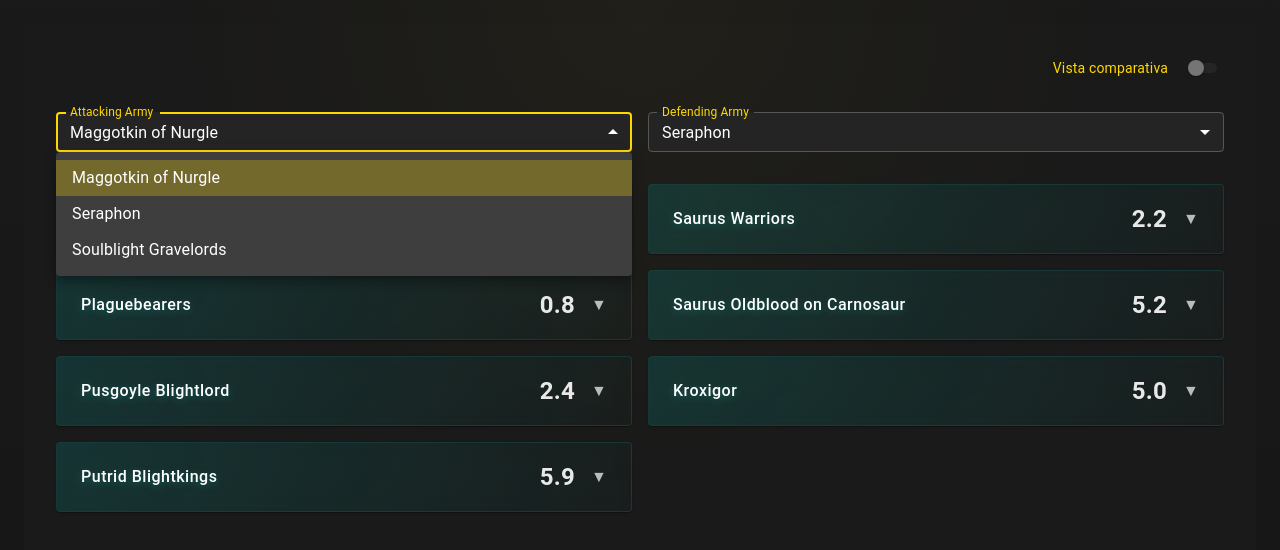
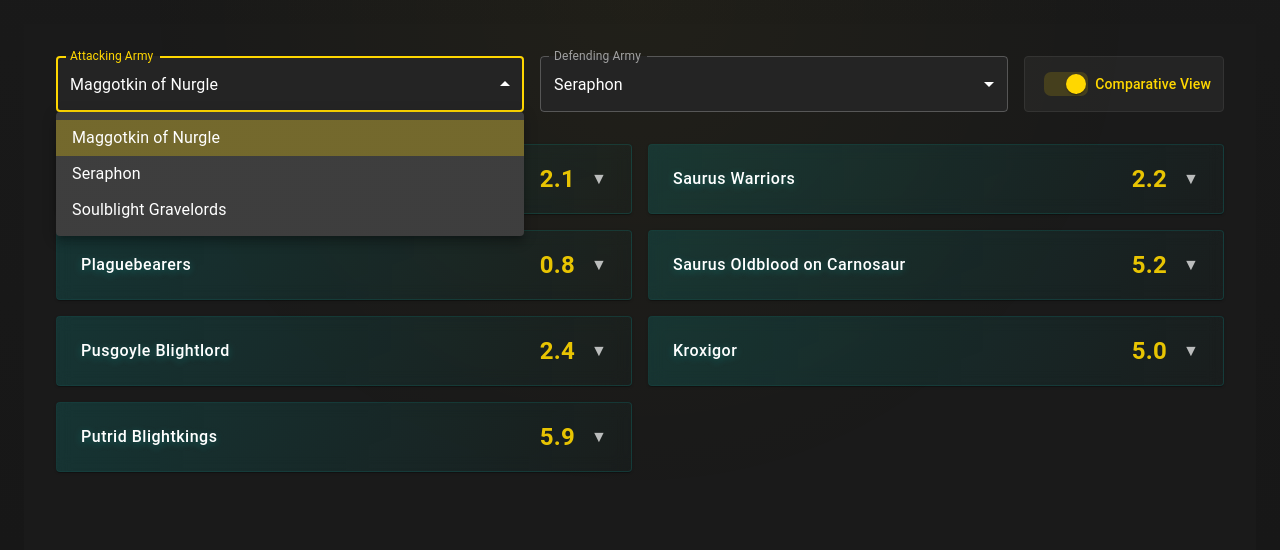
Before and after one commit to fafimba/Statos, a React (Create React App) app in the folder frontend/: page / in a window 1280 px wide. Both pictures are taken after a click on the element "Maggotkin of Nurgle". Shown: the top 550 px of the page. Built offline with nearby package versions, Linux system fonts and the light colour scheme.

Commit message:
-Estilando

```diff
--- a/frontend/src/components/ComparacionEjercitos/index.js
+++ b/frontend/src/components/ComparacionEjercitos/index.js
@@ -11,7 +11,8 @@
   Collapse,
   Card,
   CardContent,
-  Tooltip
+  Tooltip,
+  FormControlLabel
 } from '@mui/material';
 import { armies } from '../../data/armies';
 import { calculateAttacks } from '../../utils/calculator';
@@ -54,72 +55,139 @@
     }}>
       {/* Control de vista */}
       <Box sx={{
+        display: 'flex',
+        gap: 2,
         mb: 4,
+        flexDirection: { xs: 'column', sm: 'row' },
+        alignItems: 'center'
+      }}>
+        {/* Selectores de ejército */}
+        <Box sx={{
           display: 'flex',
-        justifyContent: 'flex-end',
-        alignItems: 'center',
-        gap: 2
+          gap: 2,
+          flex: 1,
+          width: '100%',
+          flexDirection: { xs: 'column', sm: 'row' }
         }}>
-        <Typography variant="body2" color="primary">
-          {vistaUnaColumna ? 'Vista atacante' : 'Vista comparativa'}
-        </Typography>
-        <Switch
-          checked={vistaUnaColumna}
-          onChange={(e) => setVistaUnaColumna(e.target.checked)}
-          size="small"
+          <FormControl sx={{ minWidth: 200, flex: 1 }}>
+            <InputLabel
+              id="attacking-army-label"
               sx={{
-            '& .MuiSwitch-thumb': {
-              backgroundColor: vistaUnaColumna ? 'primary.main' : 'grey.600'
+                color: 'text.secondary',
+                '&.Mui-focused': {
+                  color: 'primary.main'
                 }
               }}
-        />
-      </Box>
-
-      {/* Selectores de ejércitos */}
-      <Grid container spacing={2} sx={{ mb: 4 }}>
-        <Grid item xs={12} md={6}>
-          <FormControl fullWidth size="small" sx={{
-            '& .MuiOutlinedInput-root': {
-              backgroundColor: 'custom.inputBackground',
-              borderColor: 'divider'
-            }
-          }}>
-            <InputLabel sx={{ color: 'primary.main' }}>Attacking Army</InputLabel>
+            >
+              Attacking Army
+            </InputLabel>
             <Select
+              labelId="attacking-army-label"
               value={selectedEjercitoAtacante}
               onChange={(e) => setSelectedEjercitoAtacante(e.target.value)}
               label="Attacking Army"
             >
-              {Object.keys(armies).map((nombre) => (
-                <MenuItem key={nombre} value={nombre}>
-                  {nombre}
+              {Object.keys(armies).map((armyName) => (
+                <MenuItem
+                  key={armyName}
+                  value={armyName}
+                  sx={{
+                    '&:hover': {
+                      backgroundColor: '#2a2a2a'
+                    },
+                    '&.Mui-selected': {
+                      backgroundColor: '#333333',
+                      '&:hover': {
+                        backgroundColor: '#383838'
+                      }
+                    }
+                  }}
+                >
+                  {armyName}
                 </MenuItem>
               ))}
             </Select>
           </FormControl>
-        </Grid>
-        <Grid item xs={12} md={6}>
-          <FormControl fullWidth size="small" sx={{
-            '& .MuiOutlinedInput-root': {
-              backgroundColor: 'custom.inputBackground',
-              borderColor: 'divider'
+
+          <FormControl sx={{ minWidth: 200, flex: 1 }}>
+            <InputLabel
+              id="defending-army-label"
+              sx={{
+                color: 'text.secondary',
+                '&.Mui-focused': {
+                  color: 'primary.main'
                 }
-          }}>
-            <InputLabel sx={{ color: 'primary.main' }}>Defending Army</InputLabel>
+              }}
+            >
+              Defending Army
+            </InputLabel>
             <Select
+              labelId="defending-army-label"
               value={selectedEjercitoDefensor}
               onChange={(e) => setSelectedEjercitoDefensor(e.target.value)}
               label="Defending Army"
             >
-              {Object.keys(armies).map((nombre) => (
-                <MenuItem key={nombre} value={nombre}>
-                  {nombre}
+              {Object.keys(armies).map((armyName) => (
+                <MenuItem
+                  key={armyName}
+                  value={armyName}
+                  sx={{
+                    '&:hover': {
+                      backgroundColor: '#2a2a2a'
+                    },
+                    '&.Mui-selected': {
+                      backgroundColor: '#333333',
+                      '&:hover': {
+                        backgroundColor: '#383838'
+                      }
+                    }
+                  }}
+                >
+                  {armyName}
                 </MenuItem>
               ))}
             </Select>
           </FormControl>
-        </Grid>
-      </Grid>
+        </Box>
+
+        {/* Selector de vista simplificado */}
+        <FormControlLabel
+          control={
+            <Switch
+              checked={!vistaUnaColumna}
+              onChange={(e) => setVistaUnaColumna(!e.target.checked)}
+              sx={{
+                '& .MuiSwitch-thumb': {
+                  backgroundColor: !vistaUnaColumna ? 'primary.main' : '#808080',
+                },
+                '& .MuiSwitch-track': {
+                  backgroundColor: !vistaUnaColumna ? 'rgba(255, 215, 0, 0.3)' : 'rgba(255, 255, 255, 0.1)',
+                }
+              }}
+            />
+          }
+          label={
+            <Typography
+              sx={{
+                color: 'primary.main',
+                fontSize: '0.875rem',
+                fontWeight: 500,
+              }}
+            >
+              Comparative View
+            </Typography>
+          }
+          sx={{
+            margin: 0,
+            backgroundColor: '#242424',
+            border: '1px solid #333333',
+            borderRadius: '4px',
+            padding: '4px 12px',
+            height: '56px',
+            alignItems: 'center',
+          }}
+        />
+      </Box>
 
       {/* Lista de unidades */}
       <Grid container spacing={2}>
@@ -168,32 +236,6 @@
   const [habilidadUnidadActiva, setHabilidadUnidadActiva] = useState(false);
   const [expandido, setExpandido] = useState(false);
 
-  // Manejadores para habilidades ofensivas y defensivas
-  const handleToggleHabilidadOfensiva = useCallback((unidadId, habilidadId) => {
-    setHabilidadesUnidad(prev => ({
-      ...prev,
-      ofensivas: {
-        ...prev.ofensivas,
-        [unidadId]: {
-          ...prev.ofensivas[unidadId],
-          [habilidadId]: !prev.ofensivas[unidadId]?.[habilidadId]
-        }
-      }
-    }));
-  }, [setHabilidadesUnidad]);
-
-  const handleToggleHabilidadDefensiva = useCallback((unidadId, habilidadId) => {
-    setHabilidadesUnidad(prev => ({
-      ...prev,
-      defensivas: {
-        ...prev.defensivas,
-        [unidadId]: {
-          ...prev.defensivas[unidadId],
-          [habilidadId]: !prev.defensivas[unidadId]?.[habilidadId]
-        }
-      }
-    }));
-  }, [setHabilidadesUnidad]);
 
   // Calcular daños contra unidades
   const danosContraUnidades = useMemo(() => {
@@ -211,7 +253,7 @@
 
       // Evaluar condiciones de habilidad de unidad primero
       let condicionHabilidadCumplida = false;
-      if (unidad.ability?.effect?.type === 'conditional_ability' &&
+      if (unidad.ability?.effect?.type === 'enemy_unit' &&
           (unidad.ability.type === 'fixed' ||
            (unidad.ability.type === 'toggleable' && habilidadUnidadActiva))) {
         const efecto = unidad.ability.effect;
@@ -439,7 +481,7 @@
           }}>
             {!expandido && (
               <Typography sx={{
-                color: 'text.primary',
+                color: 'text.damage',
                 fontSize: '1.5rem',
                 fontWeight: 600,
                 opacity: 0.9,
@@ -479,22 +521,22 @@
                 <StatBox
                   label="Size"
                   value={unidad.models}
-                  color="primary.main"
+                  color="text.primary"
                 />
                 <StatBox
                   label="Wounds"
                   value={unidad.wounds}
-                  color="#ff6b6b"
+                  color="text.primary"
                 />
                 <StatBox
                   label="Save"
                   value={`${unidad.save}+`}
-                  color="#ffd700"
+                  color="text.primary"
                 />
                 <StatBox
                   label="Ward"
                   value={unidad.ward ? `${unidad.ward}+` : '-'}
-                  color="#9370db"
+                  color="text.primary"
                 />
               </Box>
 
@@ -782,9 +824,7 @@
   unidadAtacante,
   unidadOponente,
   perfilesModificados,
-  maxDanoEjercito,
-  damage_final,
-  desglose_perfiles
+  damage_final
 }) => {
   const danoTotal = Number.isFinite(damage_final) ? damage_final : 0;
 
@@ -1077,43 +1117,31 @@
         </Typography>
         <Box sx={{
           display: 'flex',
+          alignItems: 'baseline',
           gap: 1,
-          alignItems: 'center'
+          width: '100%', // Asegura que el contenedor ocupe todo el ancho
         }}>
           <Typography
             variant="h5"
             sx={{
-              color: 'primary.main',
+              color: 'secondary.main',
               fontWeight: 'bold',
               lineHeight: 1
             }}
           >
             {danoFinal.toFixed(1)}
           </Typography>
-          <Box sx={{
-            display: 'flex',
-            alignItems: 'baseline',
-            gap: 0.5
-          }}>
           <Typography
             variant="body2"
             sx={{
-                color: 'rgba(144, 202, 249, 0.7)',
-                fontWeight: 500
+              color: 'secondary.main',
+              fontWeight: 500,
+              marginLeft: 'auto', // Empuja el elemento al extremo derecho
+              whiteSpace: 'nowrap' // Evita que el porcentaje se rompa en dos líneas
             }}
           >
             {`${porcentajeVidaTotal.toFixed(0)}%`}
           </Typography>
-            <Typography
-              variant="caption"
-              sx={{
-                color: 'rgba(255,255,255,0.5)',
-                fontSize: '0.7rem'
-              }}
-            >
-              {`(${Math.ceil(danoFinal)}/${vidaTotal}W)`}
-            </Typography>
-          </Box>
         </Box>
       </Box>
 
@@ -1130,7 +1158,7 @@
           position: 'relative',
           borderRadius: '2px',
           overflow: 'hidden',
-          backgroundColor: 'custom.progressBarBg',
+          backgroundColor: 'secondary.dark',
           maskImage: `repeating-linear-gradient(
             to right,
             #000 0%,
@@ -1152,7 +1180,7 @@
               position: 'absolute',
               height: '100%',
               width: `${porcentajeVidaTotal}%`,
-              backgroundColor: 'primary.main',
+              backgroundColor: 'secondary.main',
               transition: 'width 0.3s ease'
             }}
           />
@@ -1380,18 +1408,6 @@
   };
 };
 
-// Función auxiliar para calcular el valor medio de un dado
-const calcularValorDado = (dado) => {
-  if (typeof dado === 'number') return dado;
-  if (typeof dado === 'string') {
-    const match = dado.toUpperCase().match(/D(\d+)/);
-    if (match) {
-      const caras = parseInt(match[1]);
-      return (caras + 1) / 2;
-    }
-  }
-  return 0;
-};
 
 // Componente auxiliar para los stats
 const StatBox = ({ label, value, color }) => (
@@ -1409,7 +1425,7 @@
       {label}
     </Typography>
     <Typography sx={{
-      color: 'custom.statValue',
+      color: 'primary.blue',
       fontWeight: 'bold',
       fontSize: '0.9rem'
     }}>
--- a/frontend/src/theme.js
+++ b/frontend/src/theme.js
@@ -12,15 +12,21 @@
       main: '#ffd700',
       dark: '#b39700',
       light: '#ffe14d',
+      blue: '#00e5ff',
     },
     secondary: {
-      main: '#737373',
+      main: '#00e5ff',
+      dark: '#005c69',
+      light: '#00e5ff',
+
     },
     text: {
       primary: '#ffffff',
       secondary: '#a0a0a0',
       stats: '#8a8a8a',
       damage: '#ffd700',
+      blue: '#00e5ff'
+
     },
     divider: 'rgba(255, 255, 255, 0.1)',
     custom: {
@@ -30,7 +36,7 @@
       },
       damageBar: {
         background: 'rgba(255, 215, 0, 0.15)',
-        fill: '#ffd700',
+        fill: '#00e5ff',
       }
     }
   },
```
Lines whose indentation alone changed are shown as unchanged.
